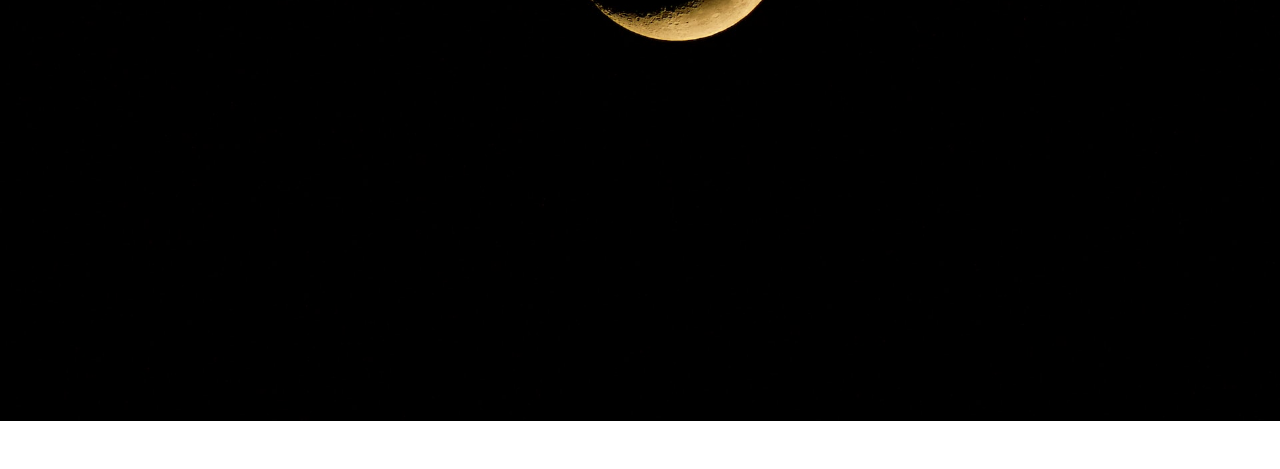
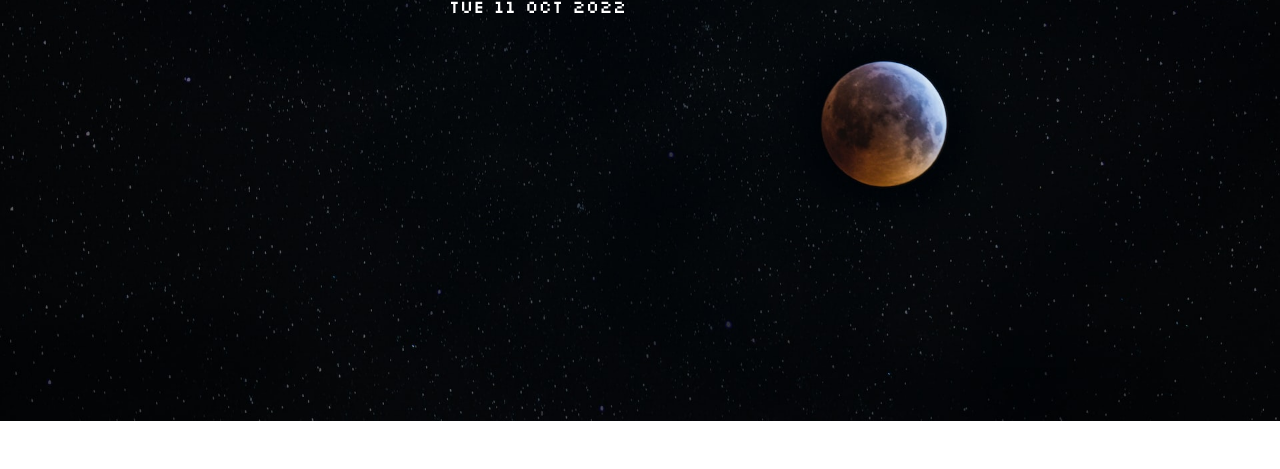
Before and after one commit to GiasuddinvuiyaBD/Student-clock, a plain HTML site: page index.html in a window 1280 px wide. Shown: the part 331-800 px from the top of the page. Drawn offline with Linux system fonts and the light colour scheme.

Commit message:
Original updatated virsion is 0.3

```diff
--- a/css/style.css
+++ b/css/style.css
@@ -5,11 +5,12 @@ body
 	padding: 0;
 	height: 50vh;
 	box-sizing: border-box;
-	background-image: url("../image/img-11.jpg");
+	background-image: url("../image/img-6.jpg");
 	background-position: center;
 	background-size: cover;
 	background-repeat: no-repeat;
 }
+
 
 
 
@@ -21,3 +22,14 @@ body
 	text-align: center;
 	font-family: 'Silkscreen', cursive;
 }
+
+/*date start here*/
+.dates
+{
+    margin-top: 10px;
+    margin-left: -205px;
+    font-size: 18px;
+    font-family: 'Silkscreen', cursive;
+    text-align: center;
+    color: #fff;
+}
--- a/index.html
+++ b/index.html
@@ -10,6 +10,9 @@
 <body>
 		<div class="container">
 			<h2 id="dateUI"></h2>
+			<div class="dates">
+				Tue 10 2022
+			</div>
 		</div>
 
 	<script src="js/script.js"></script>
--- a/js/script.js
+++ b/js/script.js
@@ -21,6 +21,47 @@ const allImgElm = [
 	"url('image/img-10.jpg')",
 	"url('image/img-11.jpg')",
 ];
+
+
+
+
+// ------------------------- date -----------------------------
+const dateElm = document.querySelector('.dates');
+function settingDate()
+{
+	const today = new Date();
+	let months = ['Jan', 'Feb', 'Mar', 'Apr', 'May', 'June', 'July', 'Aug', 'Sep', 'Oct', 'Nov', 'Dec'];
+    let days = ['Sun', 'Mon', 'Tue', 'Wed', 'Thu', 'Fri', 'Sat'];
+
+    let curWeekDay = days[today.getDay()];
+    let curDay = today.getDate();
+    let curMonth = months[today.getMonth()];
+    let curYear = today.getFullYear();
+
+    let dates = `${curWeekDay} ${curDay} ${curMonth} ${curYear}`;
+
+    console.log(dates)
+    // let date = curWeekDay+", "+curDay+" "+curMonth+" "+curYear;
+   dateElm.innerHTML = dates;
+
+
+
+}
+ let time = setTimeout(() =>
+{
+ settingDate()
+}, 500);
+
+
+
+
+// ------------------------- date -----------------------------
+
+
+
+
+
+
 
 // dateUIElm.style.backgroundImage = allImgElm[1];
 function randomNumber(arr,bodyBackround)
@@ -74,7 +115,7 @@ const anotherSetInter = setInterval(() =>
 	// after five minutes later it will change it's background
 	dateUIElm.innerHTML = anotherDateFun();
 
-},500000);
+},50000);
 // clearInterval(anotherSetInter);
 
 
```
